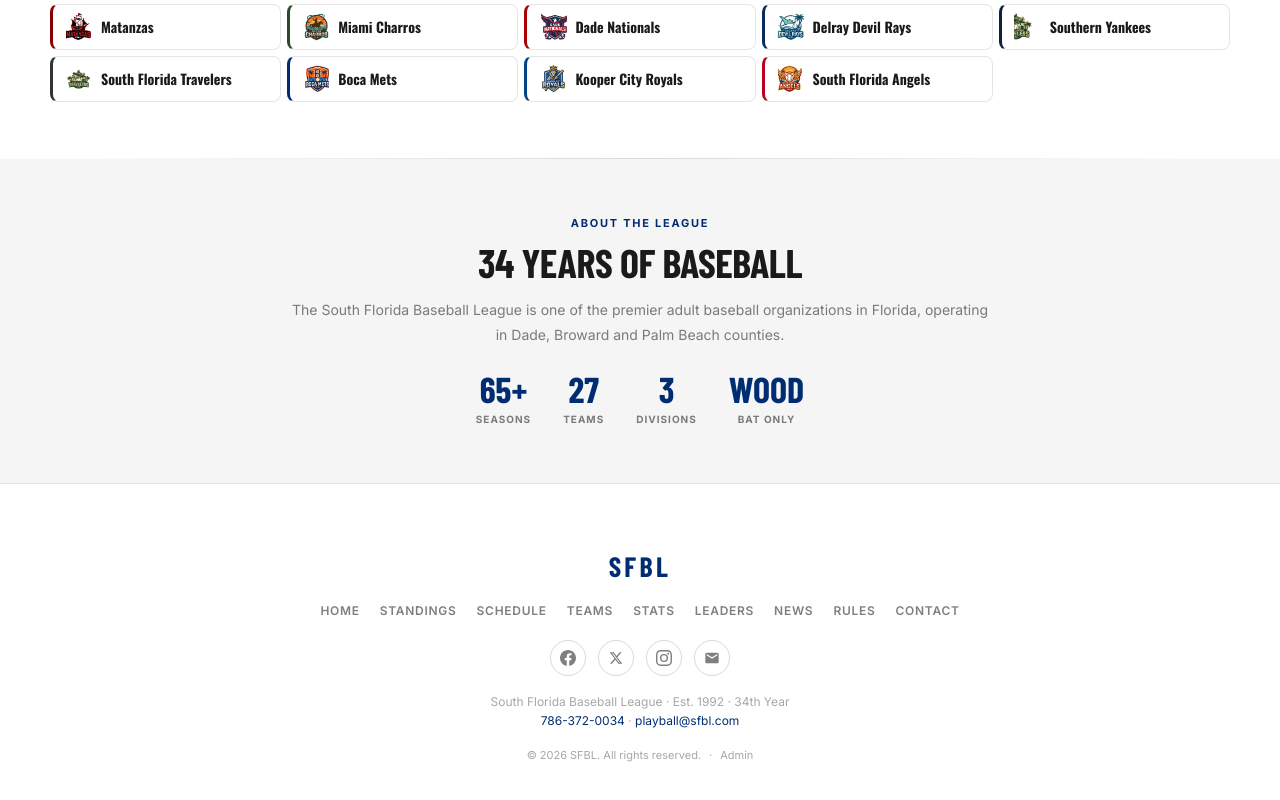
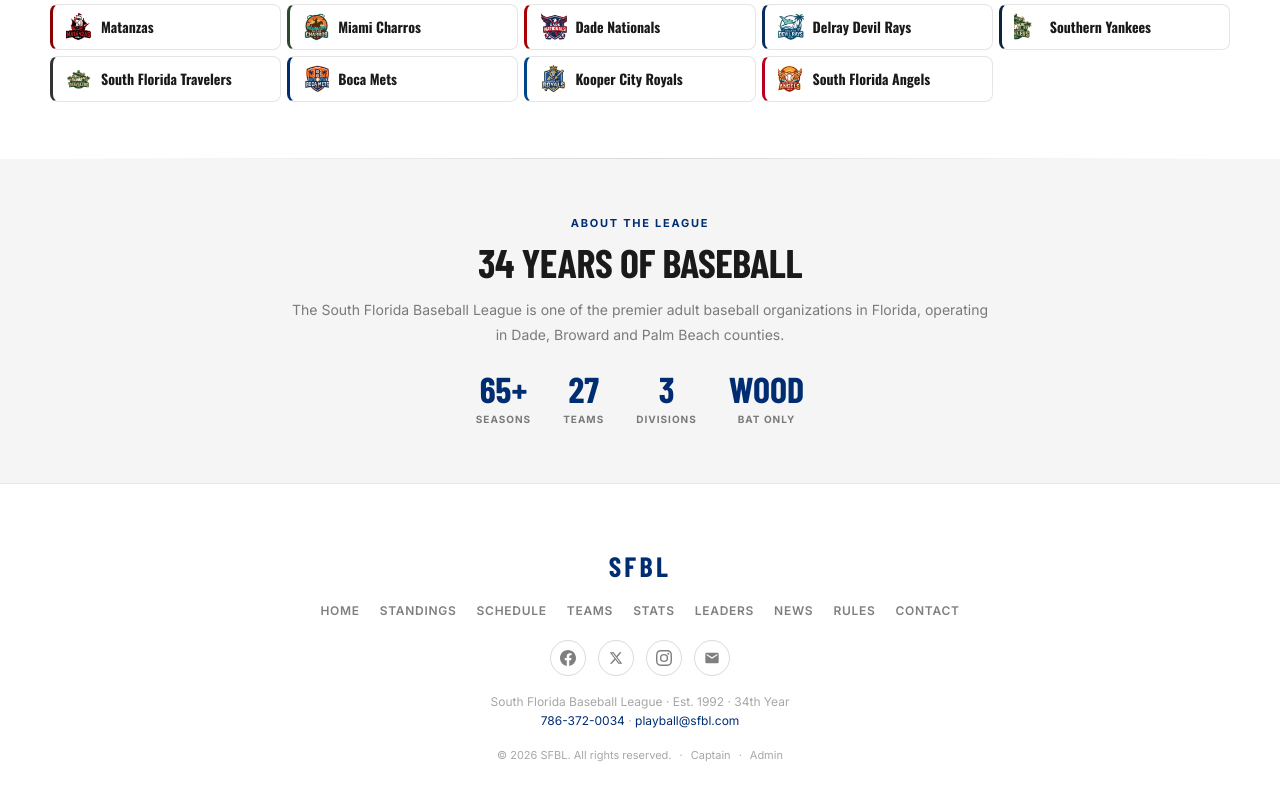
Before and after one commit to ExploringDoor/sfbl, a Next.js app: page / in a window 1280 px wide. Shown: the part 2570-3370 px from the top of the page. Built offline with nearby package versions, Linux system fonts and the light colour scheme; a web font is replaced by a local one.

Commit message:
Add Captain link to footer next to Admin

```diff
--- a/src/components/Footer.tsx
+++ b/src/components/Footer.tsx
@@ -38,6 +38,8 @@
       <div style={{ marginTop: 16, fontSize: 11, color: 'var(--muted2)' }}>
         &copy; {new Date().getFullYear()} SFBL. All rights reserved.
         <span style={{ margin: '0 8px' }}>&middot;</span>
+        <Link href="/captain" style={{ color: 'var(--muted2)', textDecoration: 'none' }}>Captain</Link>
+        <span style={{ margin: '0 8px' }}>&middot;</span>
         <Link href="/admin" style={{ color: 'var(--muted2)', textDecoration: 'none' }}>Admin</Link>
       </div>
     </footer>
```
